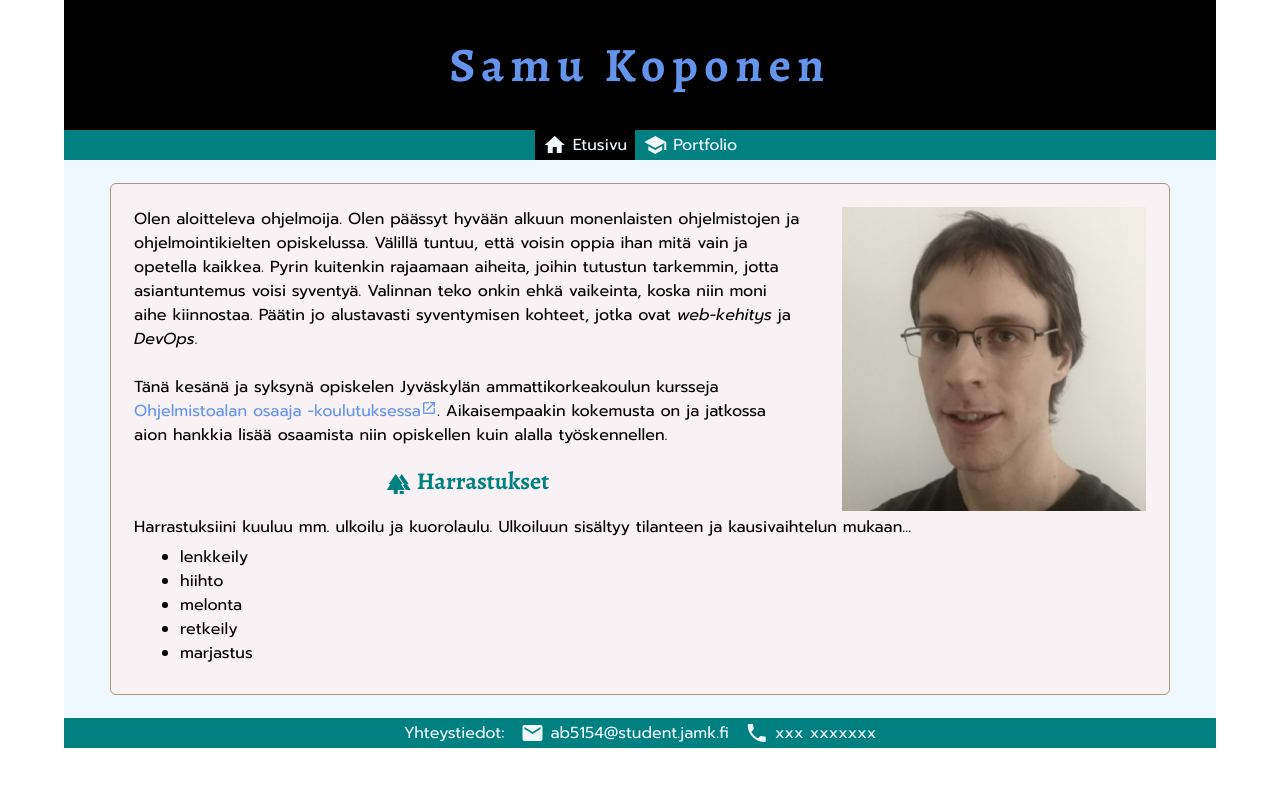
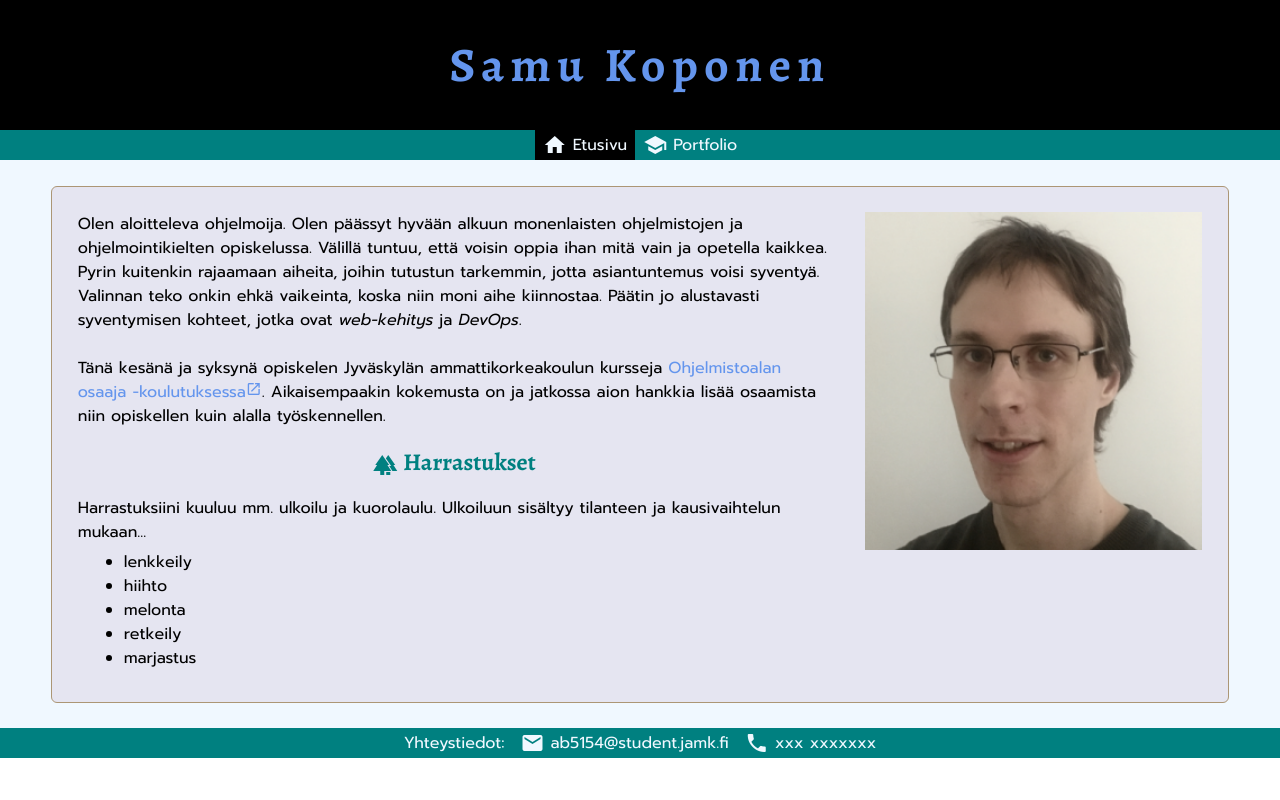
Before and after one commit to skop92/web-portfolio, a web app: file src/index.html in a window 1280 px wide. Run offline with its HTML, style and script files only (its server is not run), Linux system fonts and the light colour scheme.

Commit message:
layout changes

```diff
--- a/src/index.html
+++ b/src/index.html
@@ -36,7 +36,7 @@
     <section class="clear clearfix">
     <!--<section>-->
 
-      <section class="content-mid">
+      <section class="front-page">
         <img id="naama" src="images/naamakuva.png" alt="Naamakuva">
         <p>
           Olen aloitteleva ohjelmoija.
--- a/src/styles/styles.css
+++ b/src/styles/styles.css
@@ -20,7 +20,7 @@ article.page {
   background-color: aliceblue;
   border: none;
   margin: 0 auto;
-  width: 90%;
+  width: 100%;
   height: auto;
 }
 header {
@@ -73,42 +73,36 @@ nav a:active {
 nav a.active {
   background-color:black;
 }
-/* Previously known as 'section' */
+/*
+    ** SECTION STYLES **
+*/
 section.clear {
   clear: left;
   width: 100%;
   height: auto;
 }
-/* Styles for both sides */
-section section {
-  background-color: hsl(330, 30%, 96%);/* #f7f5ee;*/
+.clearfix::after {
+  content: "";
+  clear: both;
+  display: table;
+}
+/* Layout */
+.front-page {
+  background-color: hsl(240, 29%, 92%);
   border: 1px solid #ac9675;
   border-radius: 6px;
-  margin-top: 2%;
-  margin-bottom: 2%;
+  margin: 2% 4%;
   padding: 2%;
   /*width: 40%;*/
   overflow: hidden;
-}
-section.content-left {
-  float: left;
-  margin-right: 1.7%;
-  margin-left: 4%;
-}
-section.content-right {
-  float: right;
-  margin-right: 4%;
-  margin-left: 1.7%;
-}
-section.content-mid {
-  margin: 2% 4%;
 }
 #naama {
   float: right;
   width: 30%;
   height: auto;
-  margin-left: 4%;
+  margin: 0 0 3% 3%;
 }
+/* Content styles */
 section p {
   /*
     Alternative for container padding
@@ -154,11 +148,6 @@ section a:hover {
 section a:active {
   color:deepskyblue;
 }
-.clearfix::after {
-  content: "";
-  clear: both;
-  display: table;
-}
 
 /*
   Following additional rules are from:
```
Also changed, not shown: src/portfolio.html (+9 -11 lines).
